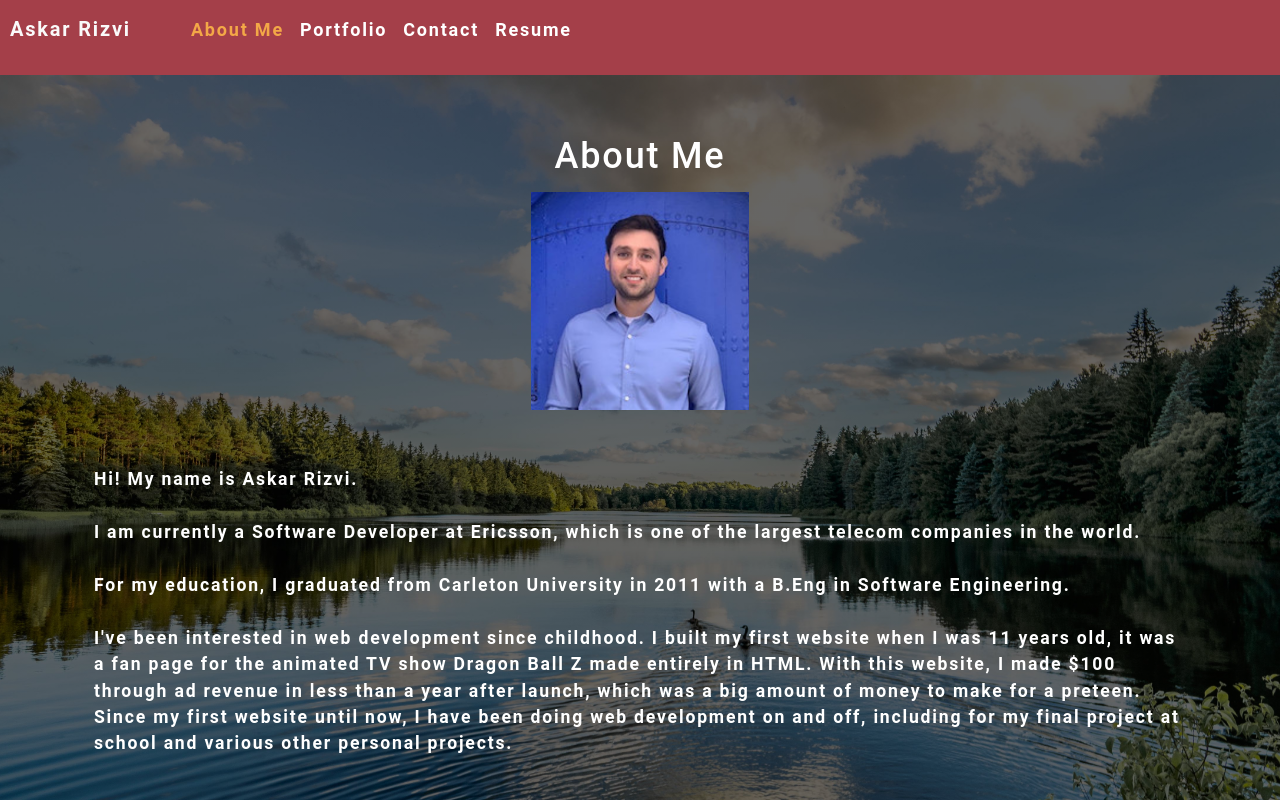
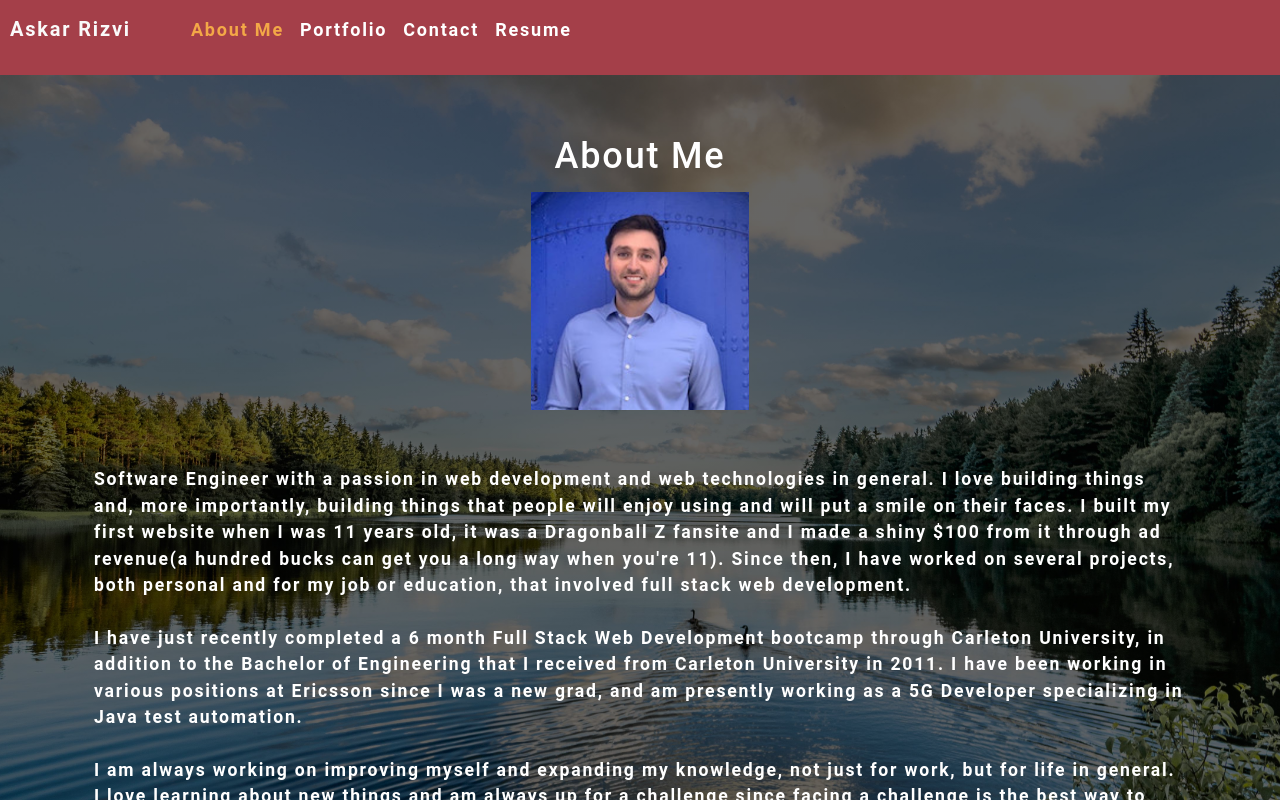
Before and after one commit to askarrizvi/askars-react-portfolio, a React (Create React App) app: page / in a window 1280 px wide. Shown: the top 800 px of the page. Built offline with nearby package versions, Linux system fonts and the light colour scheme.

Commit message:
Change write up on about me section

```diff
--- a/src/components/About/index.js
+++ b/src/components/About/index.js
@@ -13,17 +13,23 @@ function About() {
             <img src={coverImage} className="my-2" style={{ width: "20%" }} alt="cover" />
             </div>
             <p className="py-5">
-                Hi! My name is Askar Rizvi.<br /> <br />
-                I am currently a Software Developer at Ericsson, which is one of the largest telecom companies
-                in the world.<br /> <br />
-                For my education, I graduated from Carleton University in 2011 with a B.Eng in
-                Software Engineering. <br /><br />
-                I've been interested in web development since childhood. I built my first website
-                when I was 11 years old, it was a fan page for the animated TV show Dragon Ball Z
-                made entirely in HTML. With this website, I made $100 through ad revenue in less
-                than a year after launch, which was a big amount of money to make for a preteen.
-                Since my first website until now, I have been doing web development on and off, including
-                for my final project at school and various other personal projects.
+            Software Engineer with a passion in web development and web technologies in general.
+            I love building things and, more importantly, building things that people will enjoy
+            using and will put a smile on their faces. I built my first website when I was 11
+            years old, it was a Dragonball Z fansite and I made a shiny $100 from it through
+            ad revenue(a hundred bucks can get you a long way when you're 11). Since then, I have
+            worked on several projects, both personal and for my job or education, that involved
+            full stack web development. <br /> <br />
+
+            I have just recently completed a 6 month Full Stack Web Development bootcamp through
+            Carleton University, in addition to the Bachelor of Engineering that I received from
+            Carleton University in 2011. I have been working in various positions at Ericsson since
+            I was a new grad, and am presently working as a 5G Developer specializing in Java test
+            automation. <br /> <br />
+
+            I am always working on improving myself and expanding my knowledge, not just for work,
+            but for life in general. I love learning about new things and am always up for a challenge
+            since facing a challenge is the best way to learn and grow.
             </p>
         </section>
     );
```
Also changed, not shown: 2 other files (tests, documents, lock files or other folders).
